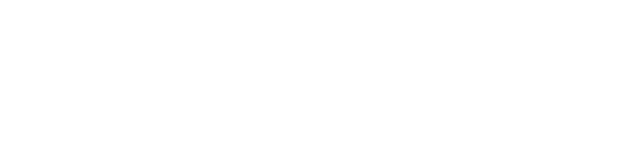
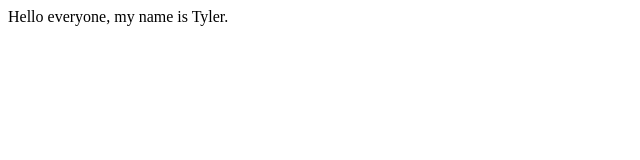
Before and after one commit to WVCS/website-TylerKas, a plain HTML site: page index.html in a window 1280 px wide. Shown: the whole page, without its empty margins (0-640 px from the left). Drawn offline with Linux system fonts and the light colour scheme.

Commit message:
Update index.html

```diff
--- a/index.html
+++ b/index.html
@@ -1,6 +1,6 @@
 <html>
 
-
+<h> Hello everyone, my name is Tyler.
 
 
 
```
